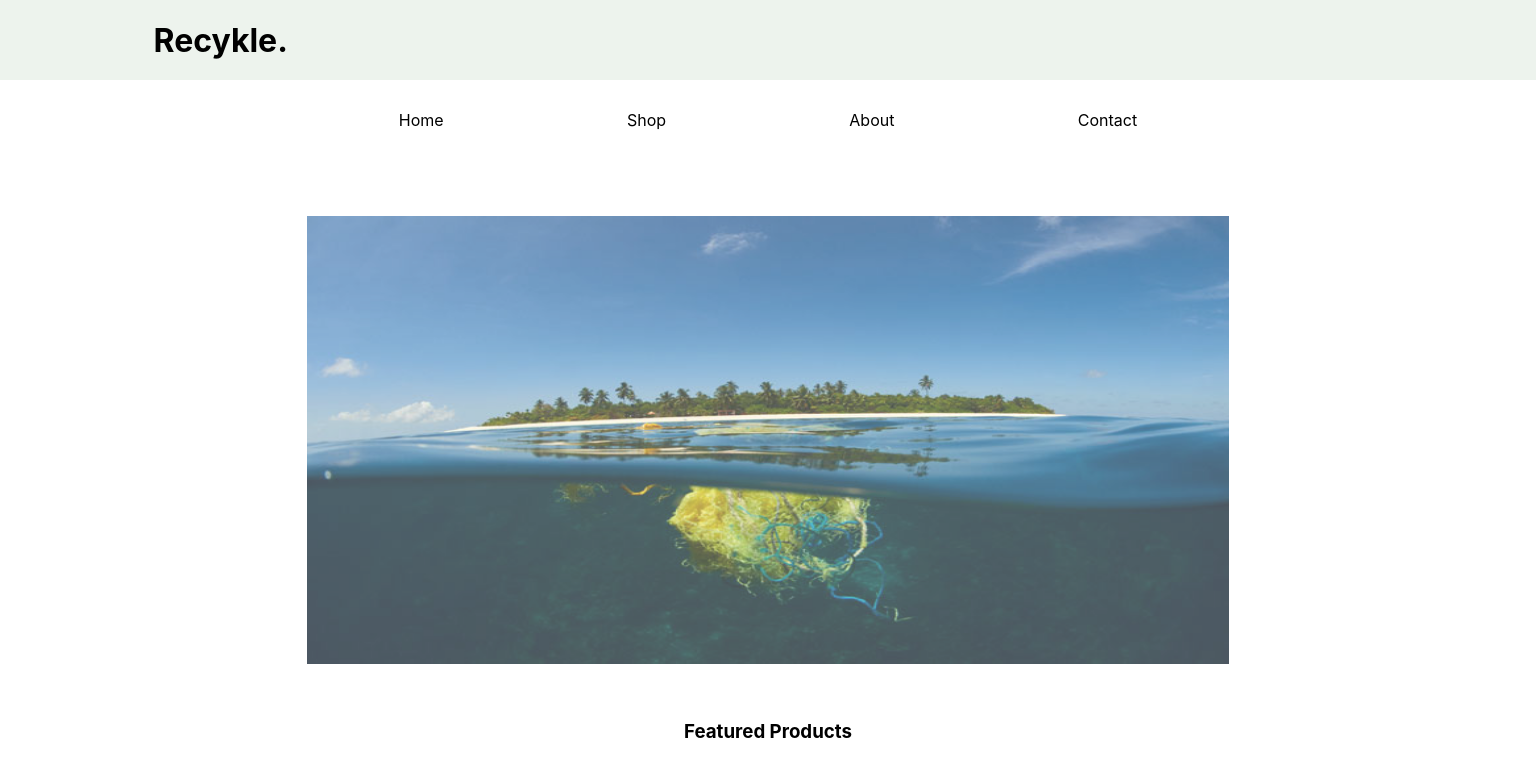
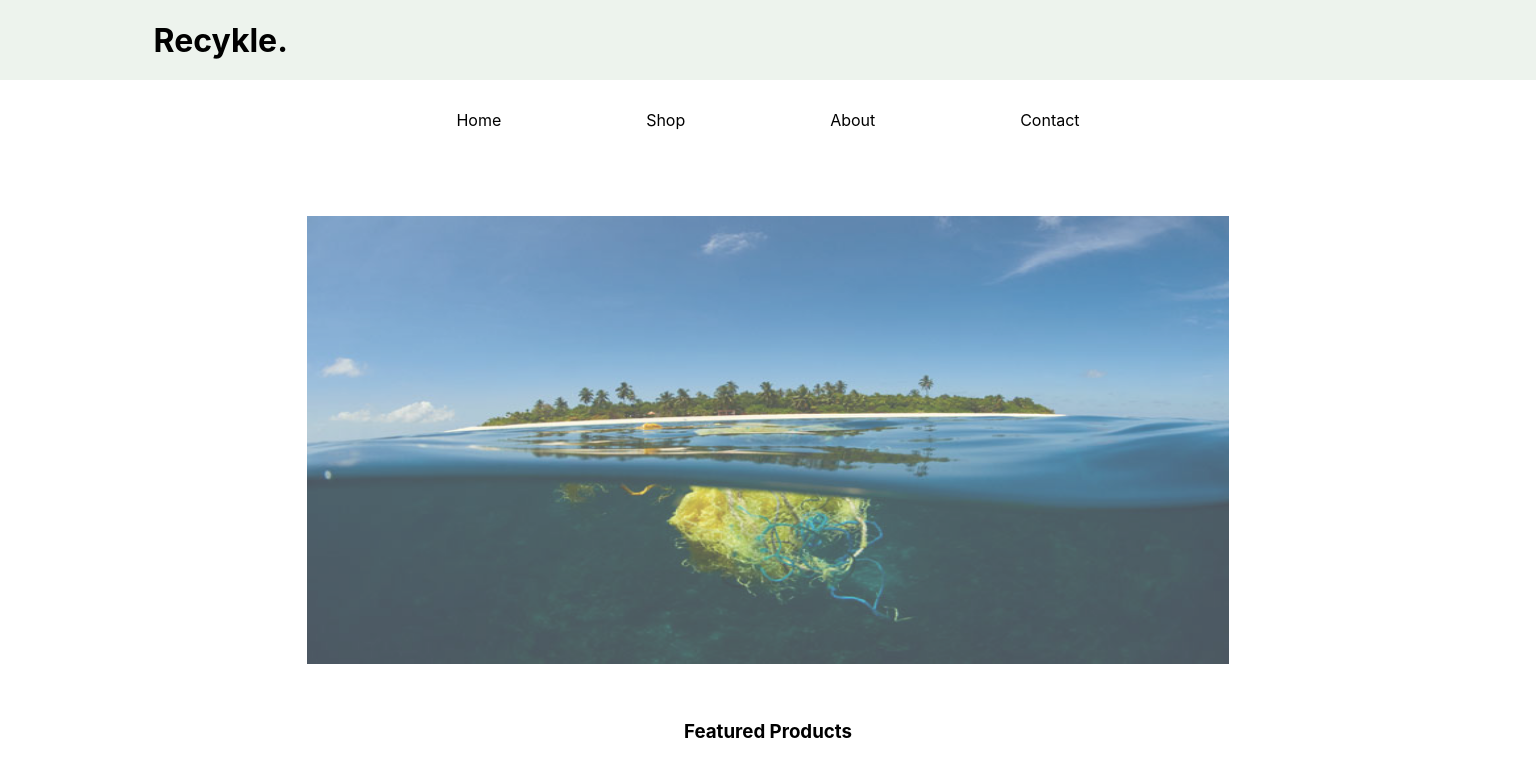
Before and after one commit to aaronnn47/recykle, a React (Create React App) app: page /#/ in a window 1536 px wide. Shown: the top 784 px of the page. Built offline with nearby package versions, Linux system fonts and the light colour scheme; a web font is replaced by a local one.

Commit message:
fixed nav

```diff
--- a/src/Components/Home/Home.css
+++ b/src/Components/Home/Home.css
@@ -33,7 +33,7 @@ a:hover
 @media(min-width: 300px){
   .nav-links{
     margin: 0 auto;
-    width: 60%;
+    width: 100%;
     height: 10%;
     display:flex;
     justify-content: space-around;
@@ -84,6 +84,9 @@ a:hover
 }
 
 @media(min-width: 600px){
+  .nav-links{
+    width: 80%;
+  }
 
   .home-body {
     width: 100%;
@@ -98,6 +101,10 @@ a:hover
 }
 
 @media(min-width: 700px){
+  .nav-links{
+    width: 70%;
+  }
+
   .home-body > img{
     width: 60%;
   }
@@ -121,6 +128,9 @@ a:hover
 }
 
 @media(min-width: 1100px){
+  .nav-links{
+    width: 60%;
+  }
   .home-product {
     width: 33%;
     height: 40%;
@@ -133,6 +143,9 @@ a:hover
 }
 
 @media(min-width: 1500px){
+  .nav-links{
+    width: 50%;
+  }
   .home-product {
     width: 33%;
     height: 30%;
```
